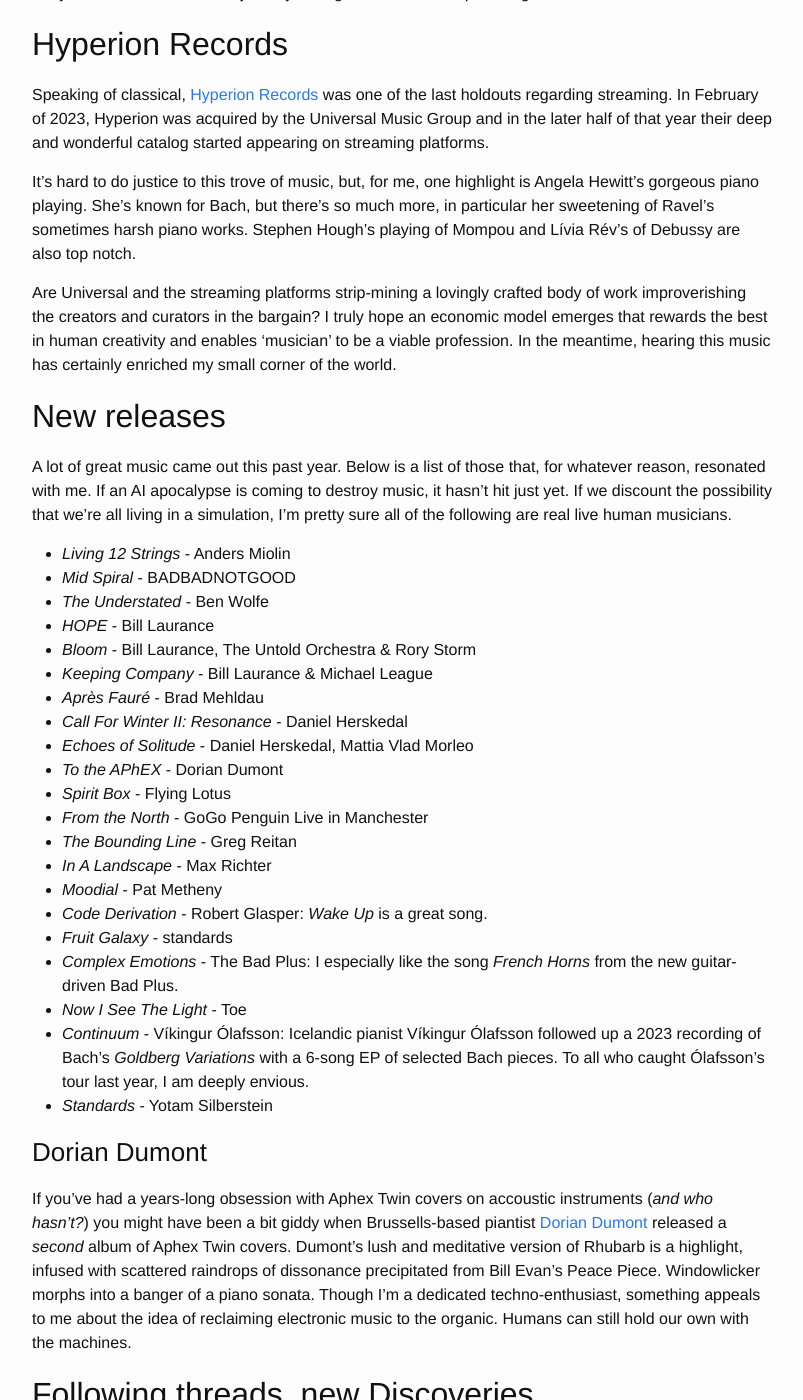
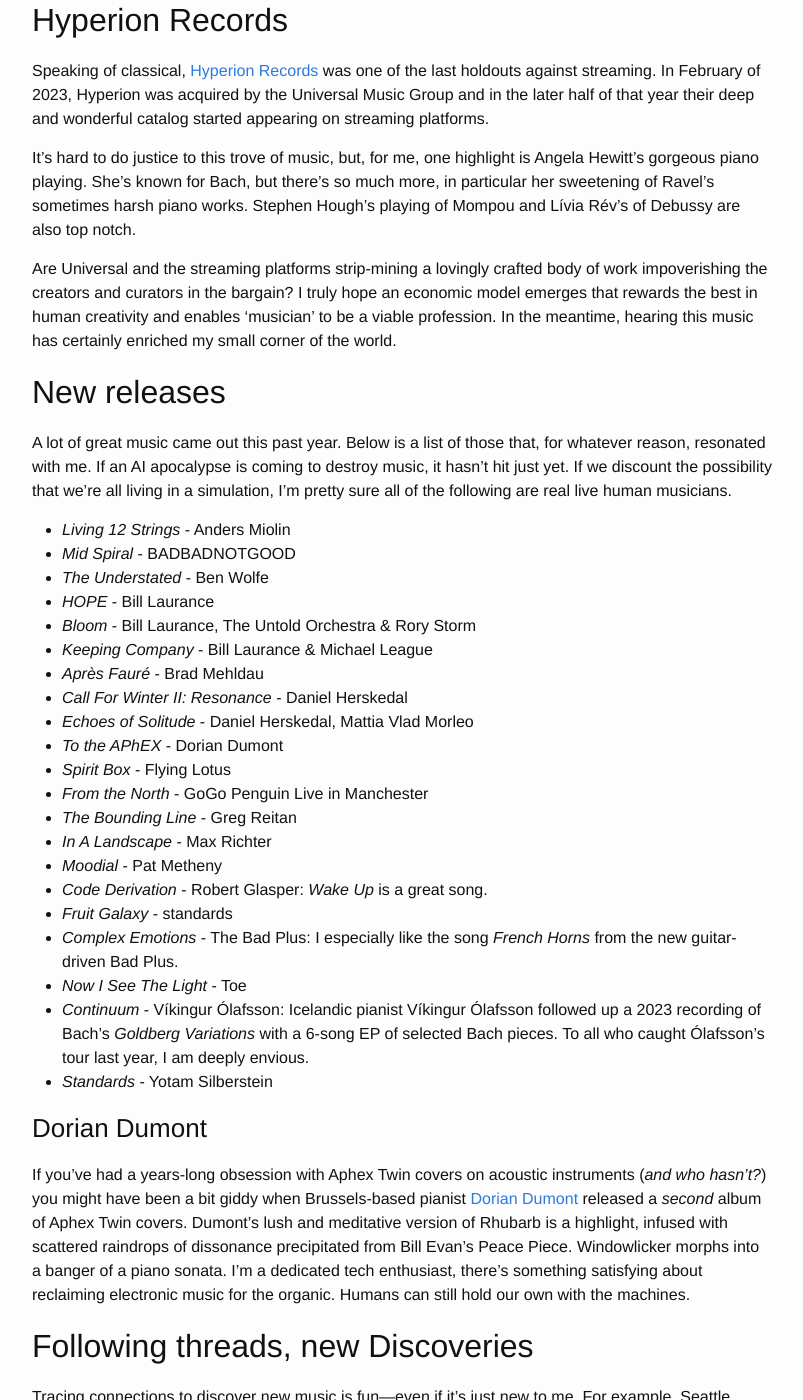
Before and after one commit to cbare/cbare.github.io, a Jekyll site: the page built from _posts/2025-01-26-music-2024.md, in a window 1280 px wide and 1400 px high, scrolled down 1939 px. Shown: the whole window, without its empty margins (238-1041 px from the left). Built offline with Jekyll 4.4.1, drawn with Linux system fonts in a browser that asks for light colours; some of the changed text lies outside the part shown.

Commit message:
gpt4o copyedits and revisions to music-2024

```diff
--- a/_posts/2025-01-26-music-2024.md
+++ b/_posts/2025-01-26-music-2024.md
@@ -24,31 +24,31 @@
   </a>
 </figure>
 
-Streaming services are so good for exploratory listening. Following the threads of “if you like this, you’ll probally like that...” will lead you down some very enjoyable rabbit holes.
+Streaming services are so good for exploratory listening. Following the threads of “if you like this, you’ll probably like that...” will lead you down some very enjoyable rabbit holes.
 
-On the other hand, it remains to be seen whether streaming music is sustainable for musicians or even technology companies. [Enshitification][6] is taking hold. Platforms are being flooded with [ghost music][7], [fake artists][8], and AI generated dreck. In the race to the bottom, [you can’t outrun spotify][9]. It's a bit hillarious that technology people, myself included, spent so many years throwing around the word “disintermediation” only to devolve into online middlemen and virtual robber barrons - Amazon, Spotify, Uber, etc... One day, all will be replaced by open protocols and optimized for human flourishing rather than “engagement” which is a proxy for addiction and ad revenue.
+On the other hand, it remains to be seen whether streaming music is sustainable for musicians or even technology companies. [Enshitification][6] is taking hold. Platforms are being flooded with [ghost music][7], [fake artists][8], and AI generated dreck. In the race to the bottom, [you can’t outrun spotify][9]. Funny how tech folks, myself included, spent years preaching “disintermediation” only to devolve into online middlemen and virtual robber barons - Amazon, Spotify, Uber, etc. One day, all will be replaced by open protocols and optimized for human flourishing rather than “engagement” which is a proxy for addiction and ad revenue.
 
 For now, like ocean currents washing up pretty shells onto golden beaches, the algorithms surface plenty of organic hand-crafted tunes and I am grateful to our digital overlords for that.
 
 ## Live music
 
-One way to be sure you're getting real human-generated content is to go see it being made in person. Showing up and dropping a bit of disposable income on tickets, drinks, and snacks helps keep the scene alive and let's creative folks know you value what they do. I'm old and lame and don't get out much, but I saw some good shows this year.
+The best way to be sure you're getting real human-generated music? See it live. Showing up and dropping a bit of disposable income on tickets, drinks, and snacks helps keep the scene alive and lets creative folks know you value what they do. I'm old and lame and don't get out much, but I saw some good shows this year.
 
 There were a few pleasant Sunday afternoons spent taking in a jazz set at [Undercurrent Books](https://www.undercurrent.nz/). Esperanza Spalding graced the 2024 Wellington Jazz Festival. Japanese math-rock legends _Toe_ closed out their APAC tour to a packed house at Meow. Louisa Williamson's _Heavy Flow_ series of shows feature a rotating cast of very talented Wellington musicians having fun. I finally got out to the last one of 2024.
 
 ![Toe at Meow](../images/music/toe-at-meow.png)
 
-While visiting [Toronto][5], I briefly became a regular at [the Rex][10]. I grooved out to a couple of piano trios, one consisting of Duncan Wilson (p.), Chris Parnis (b.) and Petros Anagnostakos (d.), and a second trio led by bassist [Jesse Dietschi][11]. I keep coming across solid bassist-led jazz ensembles, for instance [Ben Wolfe][13], [Michael Janisch][12], and [Michael Feinberg][14]. You can hear the Jess Dietschi Trio's thoughtful chamber jazz on their 2023 album _Gradient_, which I highly recommend.
+While visiting [Toronto][5], I briefly became a regular at [the Rex][10]. I grooved to a couple of piano trios, one consisting of Duncan Wilson (p.), Chris Parnis (b.), and Petros Anagnostakos (d.), and a second trio led by bassist [Jesse Dietschi][11]. I keep coming across solid bassist-led jazz ensembles, for instance [Ben Wolfe][13], [Michael Janisch][12], and [Michael Feinberg][14]. You can hear the Jess Dietschi Trio's thoughtful chamber jazz on their 2023 album _Gradient_, which I highly recommend.
 
 In Toronto's lovely Koerner Hall, I took in a recital of Handel, Beethoven, and Prokofiev performed by Vadym Kholodenko, sort of a journey through time from baroque to high classical to modern.
 
 ## Hyperion Records
 
-Speaking of classical, [Hyperion Records][26] was one of the last holdouts regarding streaming. In February of 2023, Hyperion was acquired by the Universal Music Group and in the later half of that year their deep and wonderful catalog started appearing on streaming platforms.
+Speaking of classical, [Hyperion Records][26] was one of the last holdouts against streaming. In February of 2023, Hyperion was acquired by the Universal Music Group and in the later half of that year their deep and wonderful catalog started appearing on streaming platforms.
 
 It's hard to do justice to this trove of music, but, for me, one highlight is Angela Hewitt's gorgeous piano playing. She's known for Bach, but there's so much more, in particular her sweetening of Ravel's sometimes harsh piano works. Stephen Hough's playing of Mompou and Lívia Rév's of Debussy are also top notch.
 
-Are Universal and the streaming platforms strip-mining a lovingly crafted body of work improverishing the creators and curators in the bargain? I truly hope an economic model emerges that rewards the best in human creativity and enables ‘musician’ to be a viable profession. In the meantime, hearing this music has certainly enriched my small corner of the world.
+Are Universal and the streaming platforms strip-mining a lovingly crafted body of work impoverishing the creators and curators in the bargain? I truly hope an economic model emerges that rewards the best in human creativity and enables ‘musician’ to be a viable profession. In the meantime, hearing this music has certainly enriched my small corner of the world.
 
 ## New releases
 
@@ -78,12 +78,12 @@
 
 ### Dorian Dumont
 
-If you've had a years-long obsession with Aphex Twin covers on accoustic instruments (_and who hasn't?_) you might have been a bit giddy when Brussells-based piantist [Dorian Dumont][16] released a _second_ album of Aphex Twin covers. Dumont's lush and meditative version of Rhubarb is a highlight, infused with scattered raindrops of dissonance precipitated from Bill Evan's Peace Piece. Windowlicker morphs into a banger of a piano sonata. Though I'm a dedicated techno-enthusiast, something appeals to me about the idea of reclaiming electronic music to the organic. Humans can still hold our own with the machines.
+If you've had a years-long obsession with Aphex Twin covers on acoustic instruments (_and who hasn't?_) you might have been a bit giddy when Brussels-based pianist [Dorian Dumont][16] released a _second_ album of Aphex Twin covers. Dumont's lush and meditative version of Rhubarb is a highlight, infused with scattered raindrops of dissonance precipitated from Bill Evan's Peace Piece. Windowlicker morphs into a banger of a piano sonata. I'm a dedicated tech enthusiast, there's something satisfying about reclaiming electronic music for the organic. Humans can still hold our own with the machines.
 
 
 ## Following threads, new Discoveries
 
-Following the connections to discover new music is fun, even if it's not necessarily new, just new to me. For example, Seattle native pianist Aaron Parks played on saxophonist Dayna Stephens’ 2015 album _Reminiscent_ who plays on the tracks _Minority_ and _Infant Eyes_ on Victor Gould’s [In Our Time][4], which is an album that keeps growing on me. Victor Gould is in Black Art Jazz Collective who released the very solid _Truth to Power_ in 2024.
+Tracing connections to discover new music is fun—even if it's just new to me. For example, Seattle native pianist Aaron Parks played on saxophonist Dayna Stephens’ 2015 album _Reminiscent_ who plays on the tracks _Minority_ and _Infant Eyes_ on Victor Gould’s [In Our Time][4], which is an album that keeps growing on me. Victor Gould is in Black Art Jazz Collective who released the very solid _Truth to Power_ in 2024.
 
 Robert Glasper and Nicholas Britell collaborated on the soundtrack to an HBO series called “The Winning Time Sessions”. Apparently, the show is about basketball, a sport I was so bad at, my middleschool coach told me to go back to my skateboard. These bite-sized groove-oriented tracks will help you bang out some code. A short click away, you'll find Britell’s tender soundtrack for “If Beale Street Could Talk”.
 
```
Also changed, not shown: other parts of _posts/2025-01-26-music-2024.md (+2 -2 lines).
